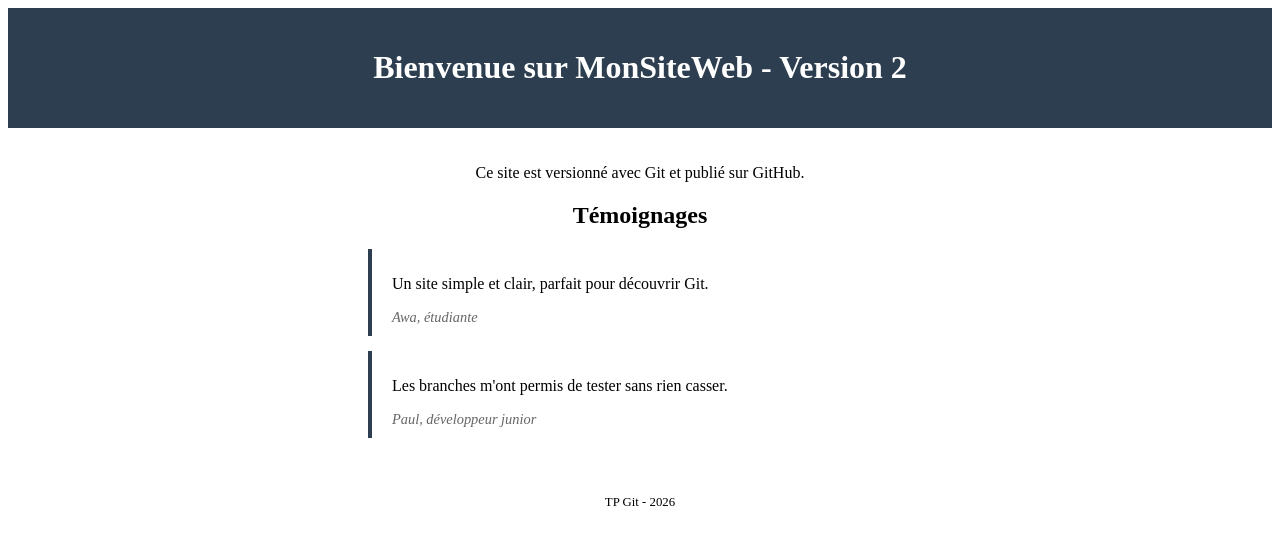
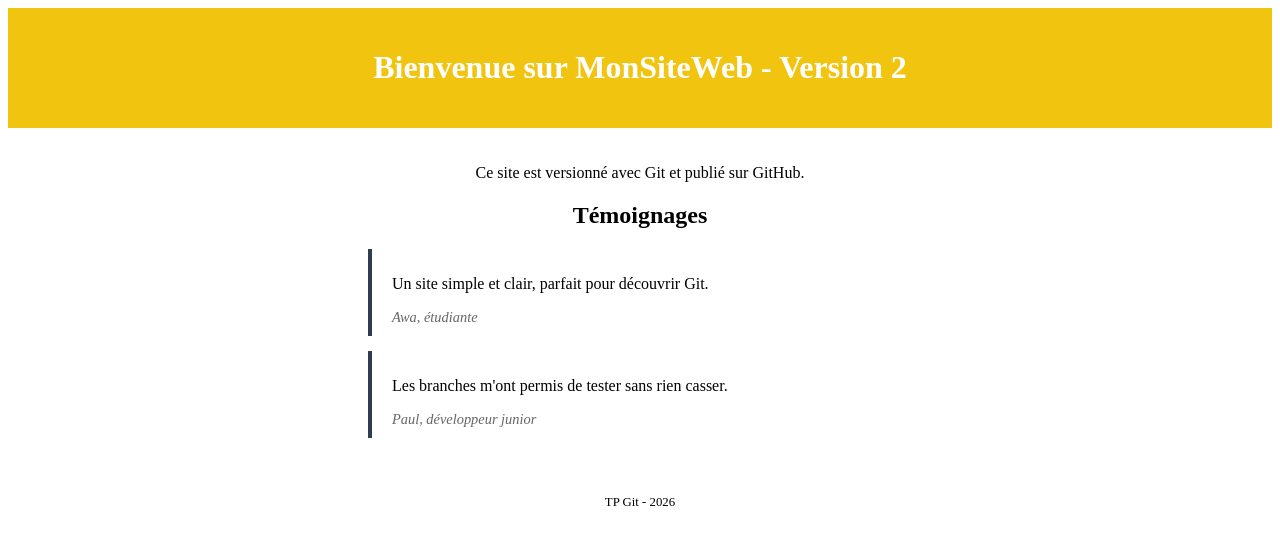
Before and after one commit to Davys-STARK/MonSiteWeb, a plain HTML site: page index.html in a window 1280 px wide. Drawn offline with Linux system fonts and the light colour scheme.

Commit message:
style: changer la couleur de l'en-tête en jaune

```diff
--- a/style.css
+++ b/style.css
@@ -7,7 +7,7 @@ body {
 }
 
 header {
-  background-color: #2c3e50;
+  background-color: #f1c40f;
   color: white;
   padding: 20px;
   text-align: center;
```
